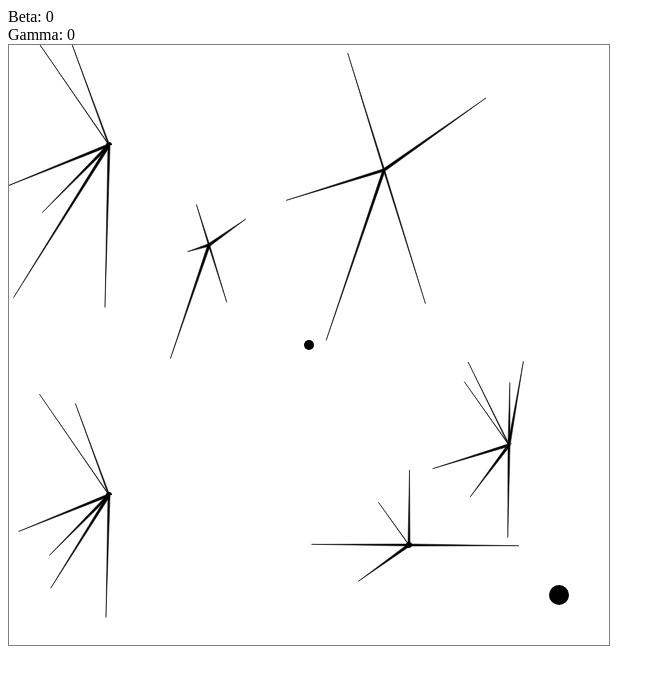
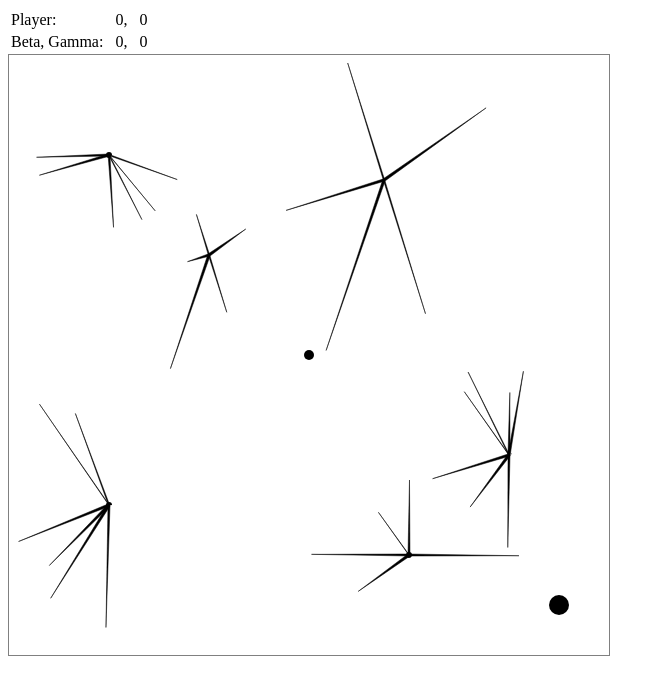
Before and after one commit to justiniso/SplinterGame, a plain HTML site: page index.html in a window 1280 px wide. Shown: the whole page, without its empty margins (0-665 px from the left). Drawn offline with Linux system fonts and the light colour scheme.

Commit message:
gave urchins an explode feature

```diff
--- a/Game.js
+++ b/Game.js
@@ -4,30 +4,32 @@
 // test implementation of the game objects
 
 // globals
-var canvas,
-	ctx,
-	player,
-	goal,
-	enemies,
-	items;
+var canvas;
+var ctx;
 
-// contains all objects on the level, player is always first
+// game objects
+var player;
+var goals = [];
+var enemies = [];
+var items = [];
+var decorations = [];
 var allObjects = [];
+
 var possibleCollisions = [];
 
+
+// for game controls
 var keysDown = {};
 
+
+// for game levels
 var level = 1;
-
-// a function to execute before each level
-var levelLogicBefore = function() {};
-
-// a function to execute every time the loop is called
-var levelLogicLoop = function() {};
+var levelLogicBefore = function() {}; // a function to execute before each level
+var levelLogicLoop = function() {}; // a function to execute every time the loop is called
 
 
 
-
+// basic canvas setup
 canvas = document.getElementById('main-canvas');
 ctx = canvas.getContext('2d');
 ctx.clearRect(0,0, canvas.width, canvas.height);
@@ -46,12 +48,14 @@ if(level==1){
 		speed: 40
 	});
 
-	goal = new GameObject({
+	goals = [
+		new GameObject({
 			x: 550,
 			y: 550,
 			hitRadius: 10,
 			angle: 0
-	});
+		})
+	];
 
 	items = [];
 
@@ -59,15 +63,17 @@ if(level==1){
 		new Urchin({
 			x:100,
 			y: 100,
-			rotateSpeed: 0.001,
+			rotateSpeed: 0.000,
 			hitRadius: 4,
+			activeRadius: 110,
+			explodeToLength: 200,
 			arms: [
-				new Arm({length: 50, angle: 0.11*Math.PI, growSpeed: 0.09}),
-				new Arm({length: 80, angle: 0.28*Math.PI, growSpeed: 0.08}),
-				new Arm({length: 20, angle: 0.35*Math.PI, growSpeed: 0.06}),
-				new Arm({length: 30, angle: 0.48*Math.PI, growSpeed: 0.07}),
-				new Arm({length: 50, angle: 0.91*Math.PI, growSpeed: 0.09}),
-				new Arm({length: 30, angle: 0.99*Math.PI, growSpeed: 0.07})
+				new Arm({length: 10, angle: 0.11*Math.PI, growSpeed: 0.05, explodeLength: 100}),
+				new Arm({length: 10, angle: 0.28*Math.PI, growSpeed: 0.05, explodeLength: 100}),
+				new Arm({length: 10, angle: 0.35*Math.PI, growSpeed: 0.05, explodeLength: 100}),
+				new Arm({length: 10, angle: 0.48*Math.PI, growSpeed: 0.05, explodeLength: 100}),
+				new Arm({length: 10, angle: 0.91*Math.PI, growSpeed: 0.05, explodeLength: 100}),
+				new Arm({length: 10, angle: 0.99*Math.PI, growSpeed: 0.05, explodeLength: 100})
 
 		]}),
 
@@ -142,8 +148,8 @@ if(level==1){
 	];
 
 	// add all of the objects into one array
-	allObjects = [player, goal];
-	allObjects = allObjects.concat(enemies);
+	allObjects = [player];
+	allObjects = allObjects.concat(goals, enemies, items, decorations);
 }
 
 
@@ -223,6 +229,12 @@ var Render = {
 		this.circle(ctx, goal.x, goal.y, goal.hitRadius);
 	},
 
+	allGoals: function(ctx, goals) {
+		for(var i=0; i<goals.length; i++){
+			this.goal(ctx, goals[i]);
+		}
+	},
+
 	urchin: function(ctx, urchin) {
 		var origin = urchin.vector();
 
@@ -236,6 +248,7 @@ var Render = {
 			var arm = urchin.arms[i];
 			var armEnd = arm.end();
 
+			// draw a long triangle
 			ctx.beginPath();
 			ctx.moveTo(origin.x, origin.y);
 			ctx.moveTo(origin.x+1, origin.y+1);
@@ -256,19 +269,45 @@ var Render = {
 	}
 };
 
+
+// methods for handling a collision with the player
+var CollisionHandler = {
+
+	urchinProximityTouched: function(player, urch) {
+		if(urch.activeRadius > 0){
+			urch.explode();
+		}
+	},
+
+	urchinBodyTouched: function(player, urch) {
+
+	},
+
+	urchinArmTouched: function(player, arm) {
+
+	}
+
+};
+
 function collision() {
 	possibleCollisions = [];
 
-	// check enemies
+	// check enemies (urchins)
 	for(var i=0; i<enemies.length; i++){
+		var enemy = enemies[i];
+		var distToBody = Distance.dist(player.vector(), enemy.vector());
+
+		if(distToBody < enemy.activeRadius){
+			CollisionHandler.urchinProximityTouched(player, enemy);
+		}
 
 		// check enemies' arms
 		for(var j=0; j<enemies[i].arms.length; j++){
 			var arm = enemies[i].arms[j];
 			var endPoints = arm.end();
-			var distToPlayer = Distance.distToLineSegment( player.vector(), arm.origin(), arm.end() );
+			var distToArm = Distance.distToLineSegment( player.vector(), arm.origin(), arm.end() );
 
-			if( distToPlayer < player.hitRadius ){
+			if( distToArm < player.hitRadius ){
 				alert("collision!");
 				return true;
 			}
@@ -308,10 +347,14 @@ function collision() {
 	}
 
 
-	// check goal
+	// check goals
+	for(var i=0; i<goals.length; i++){
+		var goal = goals[i];
+
 		if(Distance.dist(player.vector(), goal.vector()) < (player.hitRadius+goal.hitRadius) ){
 			alert("win");
 			return true;
+		}
 	}
 
 
@@ -329,9 +372,9 @@ function step() {
 		enemies[i].step();
 	}
 
-	// render the player, goal, and enemies
+	// render the player, goals, and enemies
 	Render.player(ctx, player);
-	Render.goal(ctx, goal);
+	Render.allGoals(ctx, goals);
 	Render.allUrchins(ctx, enemies);
 }
 
--- a/Objects.js
+++ b/Objects.js
@@ -105,7 +105,11 @@ var Urchin = Class.create(Character, {
 		this.rotateSpeed = spec.rotateSpeed || 0;
 
 		// the distance from the player at which the special behavior activates
-		this.activeProximity = spec.activeProximity || 0;
+		this.activeRadius = spec.activeRadius || 0;
+
+		this.exploded = false;
+		this.explodeToLength = spec.explodeToLength || null;
+		this.explodeByLength = spec.explodeByLength || null;
 
 		this.arms = spec.arms || [];	// stores the actual arms
 		this.initialArmLengths = [];
@@ -129,9 +133,19 @@ var Urchin = Class.create(Character, {
 	},
 
 	explode: function() {
-		for(var i=0; i<this.arms.length; i++){
-			var arm = this.arms[i];
-			arm.length = arm.explodeLength;
+		if(!this.exploded){
+			if(this.explodeToLength){
+				this.explodeTo(this.explodeToLength);
+			} else if (this.explodeByLength) {
+				this.explodeBy(this.explodeByLength);
+				this.explodeByLength = 0; // have to reset so it does not continue to expand
+			} else {
+				for(var i=0; i<this.arms.length; i++){
+					var arm = this.arms[i];
+					arm.length = arm.explodeLength;
+				}
+			}
+			this.exploded = true;
 		}
 	},
 
@@ -194,8 +208,8 @@ var Arm = Class.create(Character, {
 		this.body;	// the arms's parent body
 		this.length = spec.length || 0;
 		this.growSpeed = spec.growSpeed || 0;
-		this.explodeLength = this.explodeLength || 0;
-		this.implodeLength = this.implodeLength || 0;
+		this.explodeLength = spec.explodeLength || 0;
+		this.implodeLength = spec.implodeLength || 0;
 
 	},
 
--- a/index.html
+++ b/index.html
@@ -6,11 +6,20 @@
 	<script src="prototype.js"></script>
 </head>
 <body>
-	<div class="motion">
-		<span>Beta: </span><span class="beta">0</span>
-		<br />
-		<span>Gamma: </span><span class="gamma">0</span>
-	</div>
+	<table>
+		<tr>
+			<td>Player: &nbsp</td>
+			<td><span class="playerx">0</span>, &nbsp</td>
+			<td><span class="playery">0</span></td>
+		</tr>
+		<tr class="motion">
+			<td>Beta, Gamma: &nbsp</td>
+			<td><span class="beta">0</span>, &nbsp</td>
+			<td><span class="gamma">0</span></td>
+		</tr>
+
+	</table>
+
 	<canvas id="main-canvas" width="600" height="600" style="border: 1px solid gray;"></canvas>
 </body>
 
```
Lines whose indentation alone changed are shown as unchanged.
